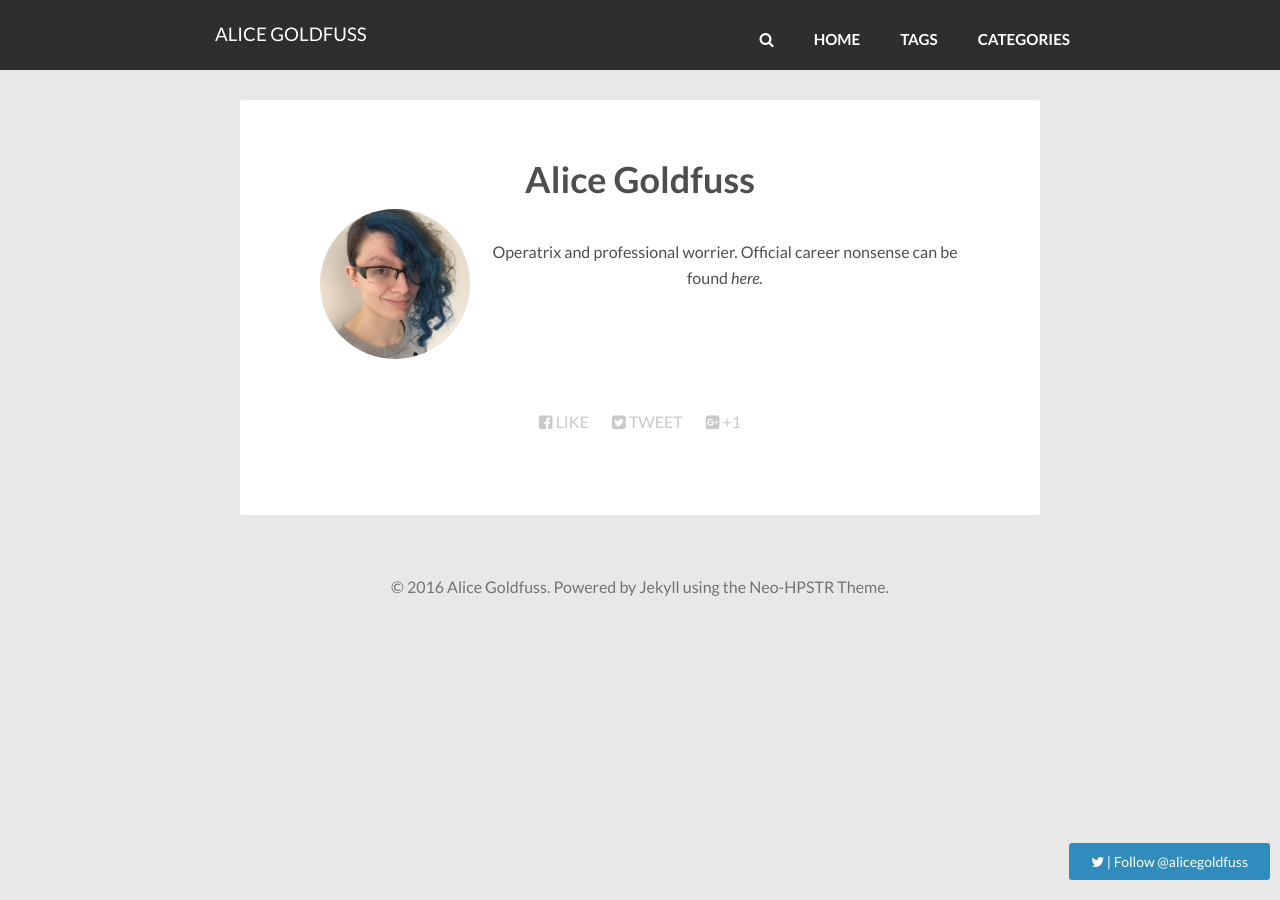
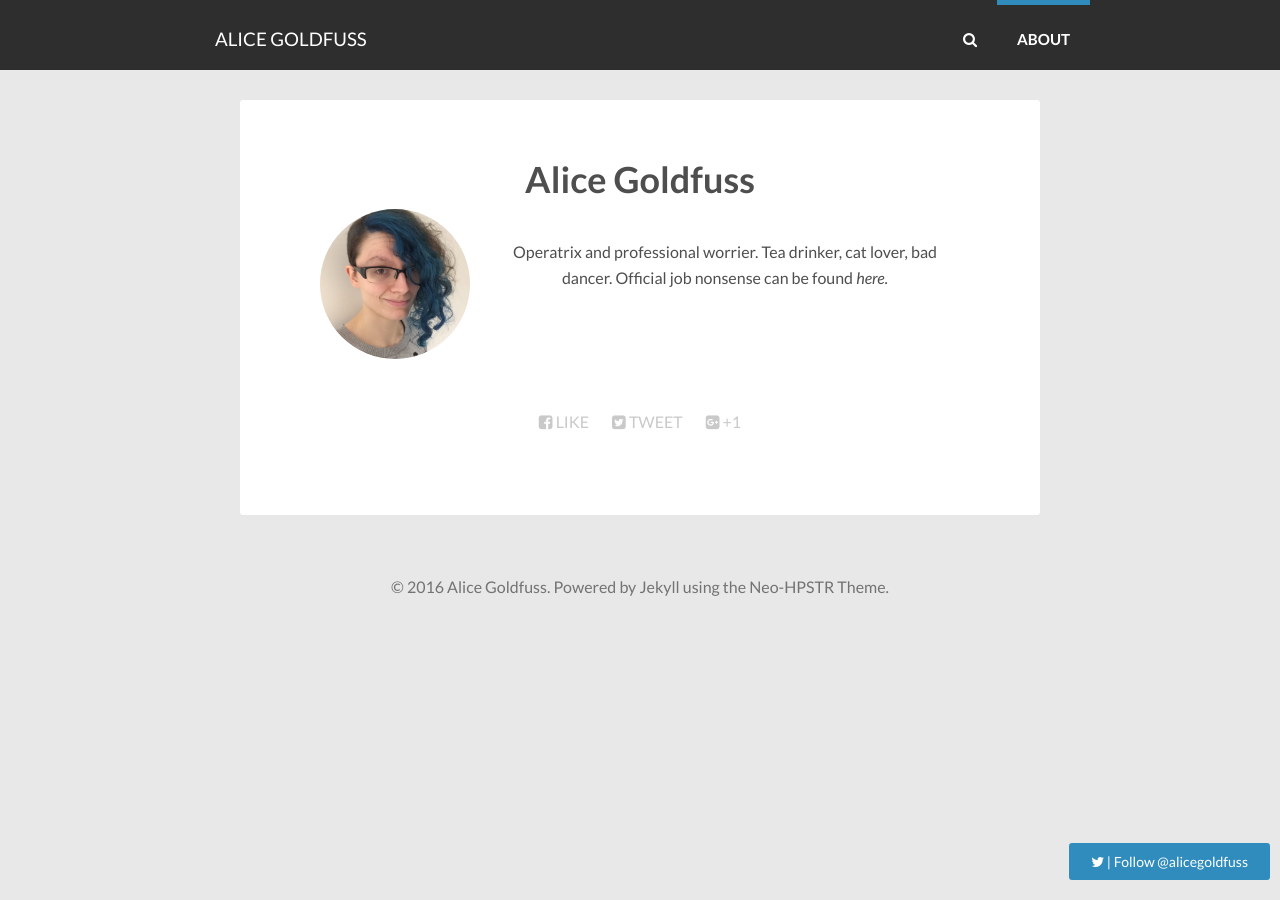
Before and after one commit to alicegoldfuss/blog, a Jekyll site: the page built from about/index.md, in a window 1280 px wide. Built offline with Jekyll 4.4.1, drawn with Linux system fonts in a browser that asks for light colours; nearby versions of some CDN libraries; comment, search, counter and statistics services are not loaded.

Commit message:
menu adjustments

```diff
--- a/_config.yml
+++ b/_config.yml
@@ -17,20 +17,21 @@ url: http://alicegoldfuss.com/blog
 #   To create sub categories. add a submenu item
 # See the example
 menu:
-  - title: 'Home'
-    url: '/'
-  - title: 'Tags'
-    url: '/tags'
-  - title: 'Categories'
-    url: '/categories'
-    type: 'categories'
+  - title: 'About'
+    url: '/about'
+ # - title: 'Tags'
+  #  url: '/tags'
+  #- title: 'Categories'
+   # url: '/categories'
+    #type: 'categories'
 
 # Owner/author information
 owner:
   name:           Alice Goldfuss
   site:           http://alicegoldfuss.com
   avatar:         images/GoldfussNEW.png
-  bio:            Operatrix and professional worrier. Official career nonsense can be found <a href="http://alicegoldfuss.com/about" target="_blank"><i>here.</i></a>
+  bio: >
+    Operatrix and professional worrier. Tea drinker, cat lover, bad dancer. Official job nonsense can be found <a href="http://alicegoldfuss.com/about" target="_blank"><i>here.</i></a>
   email:          you@email.com
   # Twitter nick for use in Twitter cards and follow button.
   twitter: alicegoldfuss # if no twitter in this config, the twitter follow button will be removed
--- a/_sass/_page.scss
+++ b/_sass/_page.scss
@@ -617,6 +617,7 @@ ul.social-buttons li a:active {
 	float: left;
 	border-top-width: 0px;
 	text-transform: uppercase;
+	border-top-width: 5px;
 	height: 100%;
 	a.title {
 		font-size: 1.17rem;
@@ -628,6 +629,11 @@ ul.social-buttons li a:active {
 			display: table-cell;
 		}
 	}
+}
+
+.header-item-title.active,
+.header-item-title:hover{
+  border-top-color: $header-margin;
 }
 
 .header-item.active,
```
